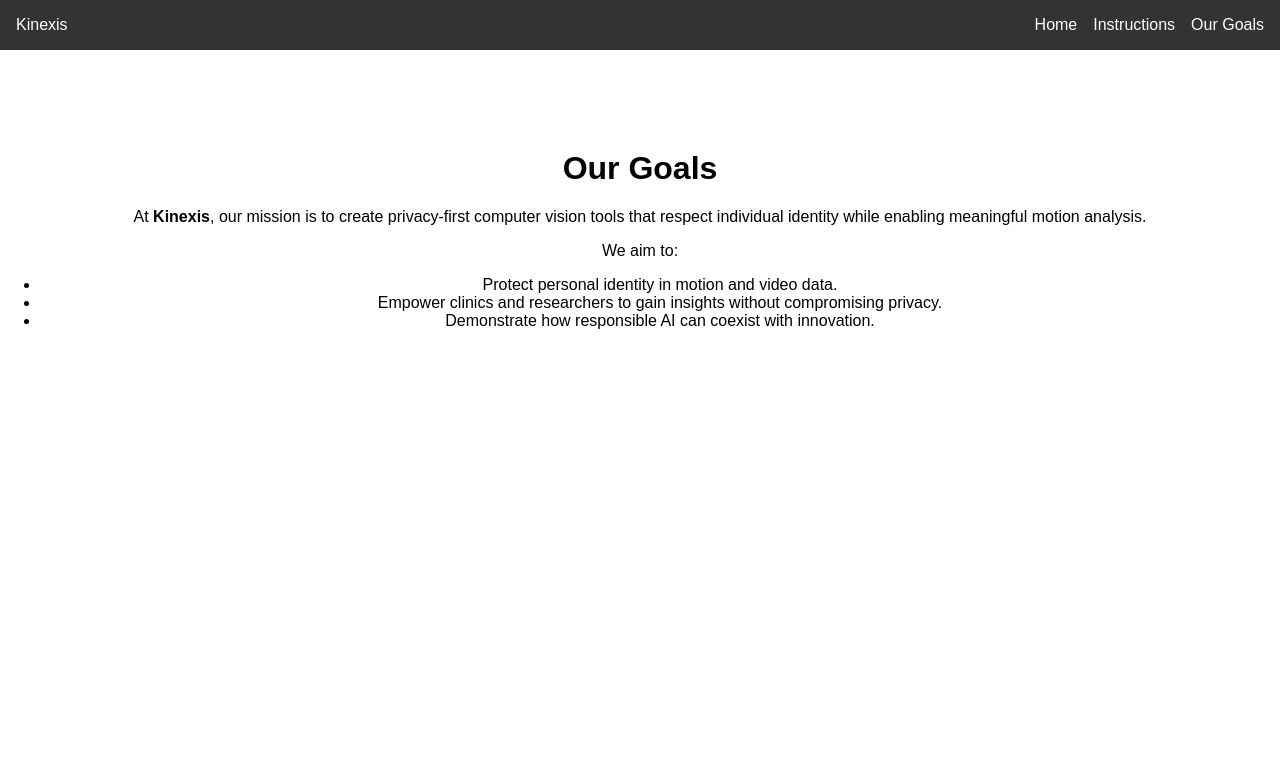
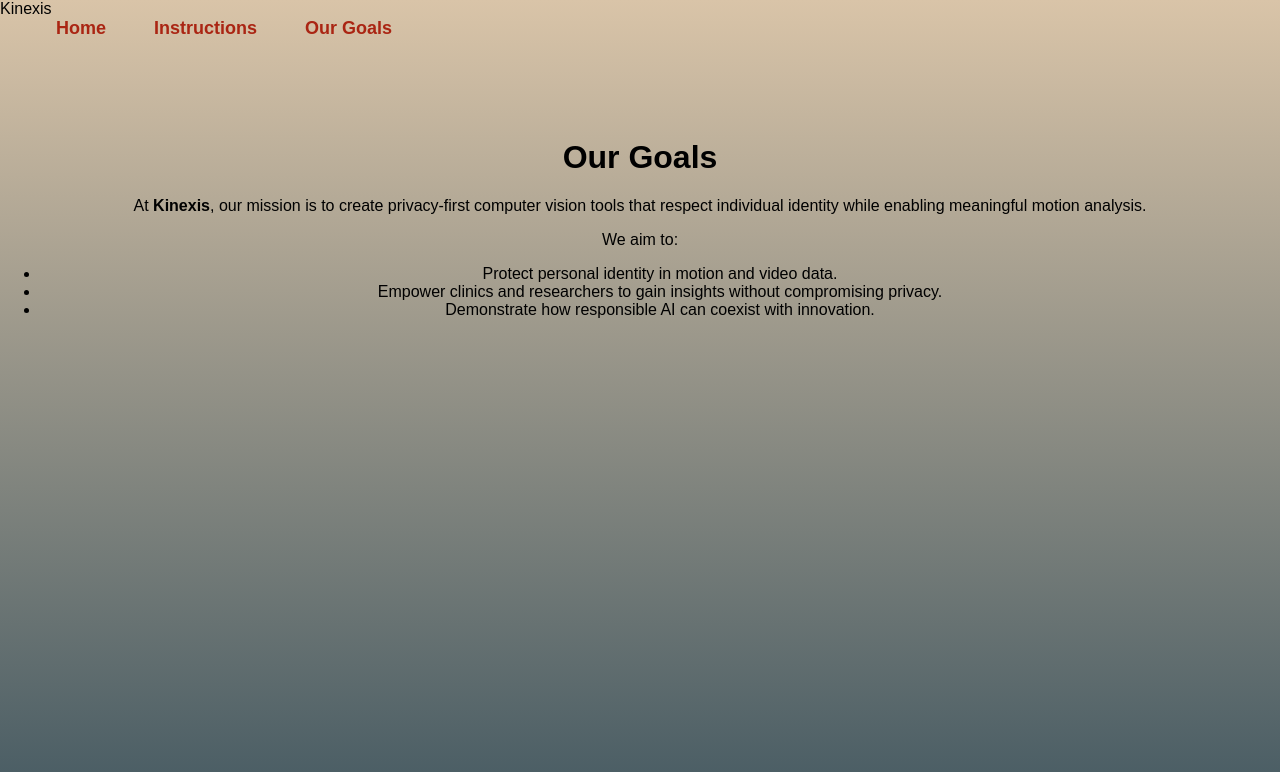
Before and after one commit to CodingWithKantecki/Kinexis, a plain HTML site: page kinexis/frontend/goals.html in a window 1280 px wide. Drawn offline with Linux system fonts and the light colour scheme.

Commit message:
started on deisgn for nav bar

```diff
--- a/kinexis/frontend/styles.css
+++ b/kinexis/frontend/styles.css
@@ -3,14 +3,18 @@ body {
   font-family: Arial, sans-serif;
   margin: 0;
   padding: 0;
-}
+}s
 
 nav {
-  background: #333;
-  color: #fff;
-  padding: 1em;
+ background-color: #171719; /* solid dark brown */
   display: flex;
-  justify-content: space-between;
+  justify-content: space-around; /* tabs on the right */
+  align-items: center;
+  padding: 20px 0px;        /* adjust height and spacing */
+  position: sticky;          /* keeps navbar at top while scrolling */
+  top: 0;
+  z-index: 10;               /* stays above content */
+  width: 100%;
 }
 
 nav ul {
@@ -21,13 +25,31 @@ nav ul {
 }
 
 nav a {
-  color: white;
+  color: #AA2513; /* <-- your tab text color */
   text-decoration: none;
+  font-weight: bold;
+  font-size: 18px;
+  padding: 8px 16px;
+  border-radius: 8px;
+  transition: background-color 0.3s ease, color 0.3s ease;
+}
+
+/* Hover effect (optional but nice) */
+nav a:hover {
+  background-color: #AA2513;
+  color: #D2A10C; /* makes text white on hover */
 }
 
 main {
   text-align: center;
   margin-top: 100px;
+}
+
+body {
+  margin: 0;
+  font-family: Arial, sans-serif;
+  background: linear-gradient(to bottom, #D9C4A8, #475B63);
+  min-height: 100vh; /* ensures it fills the whole screen height */
 }
 
 .btn {
```
Also changed, not shown: kinexis/frontend/homepage.html (+1 -1 lines).
